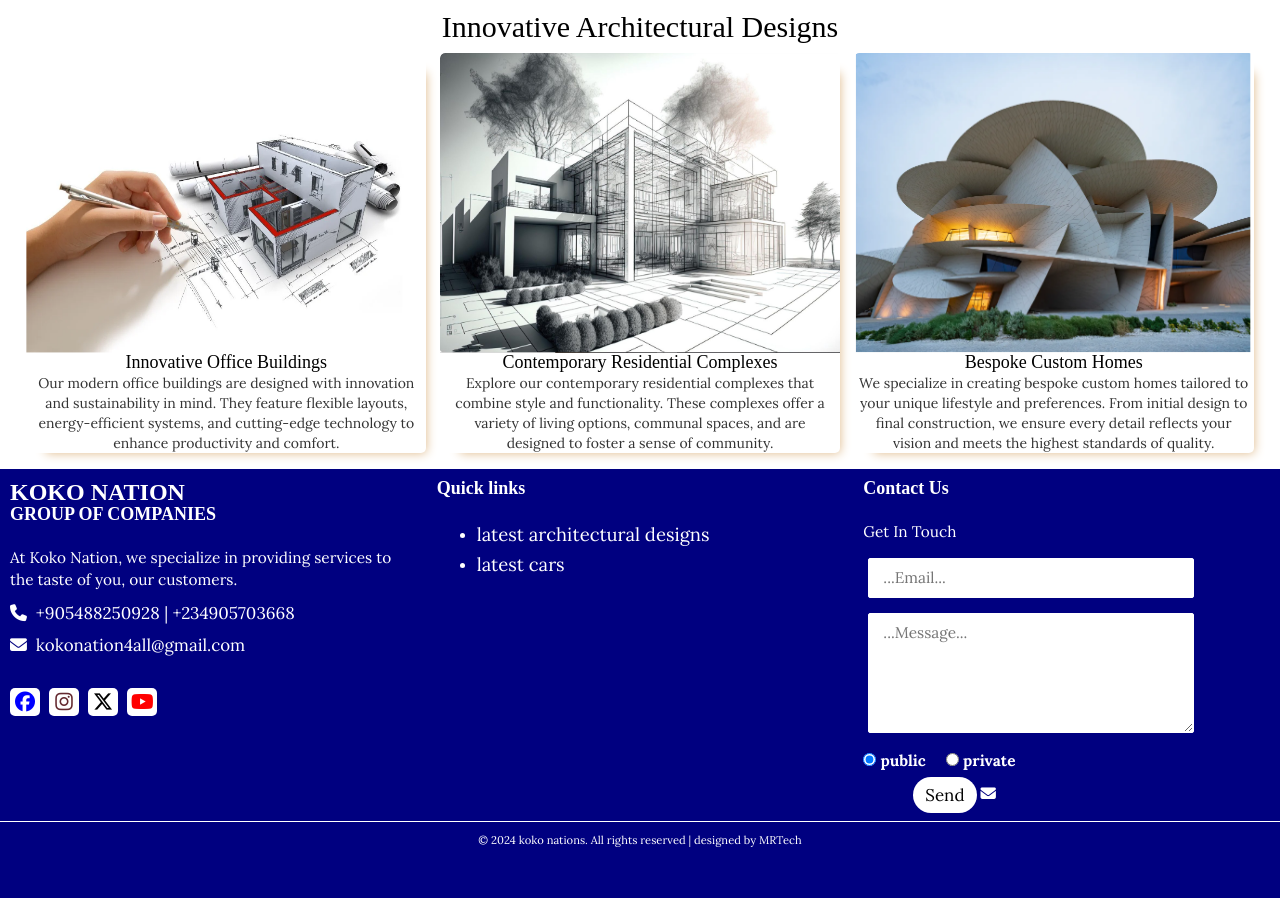
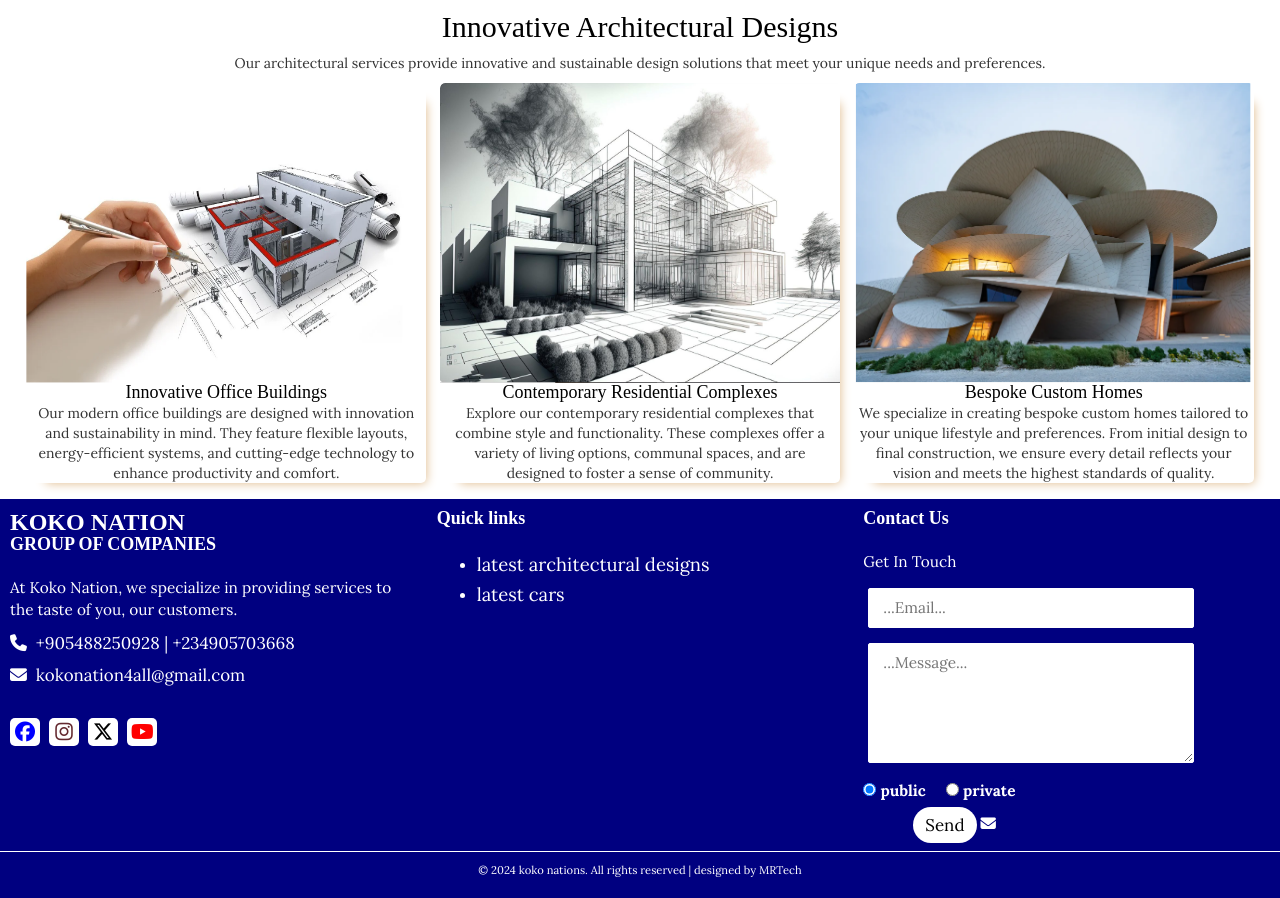
Before and after one commit to ChegeMicheal/kokonations, a Flask app: page /architechture in a window 1280 px wide. Shown: the part 50-948 px from the top of the page. Before the commit the page ends 897 px from the top, so only its background shows below. Run offline with Flask 3, Linux system fonts and the light colour scheme; some libraries are stand-ins or nearby versions.

Commit message:
Update architechture.html

```diff
--- a/website/templates/architechture.html
+++ b/website/templates/architechture.html
@@ -6,8 +6,12 @@
 
 
 {% block content %}
+
 <div class="services">
+
   <h2 class="service-content">Innovative Architectural Designs </h2>
+<p>Our architectural services provide innovative and sustainable design solutions that meet your unique needs and preferences.</p>
+
   <div class="post">
         <img src="{{ url_for('static' , filename='images/uploads/architechture1.PNG') }}" alt="" class="slider-image">
         <div class="post-info">
```
